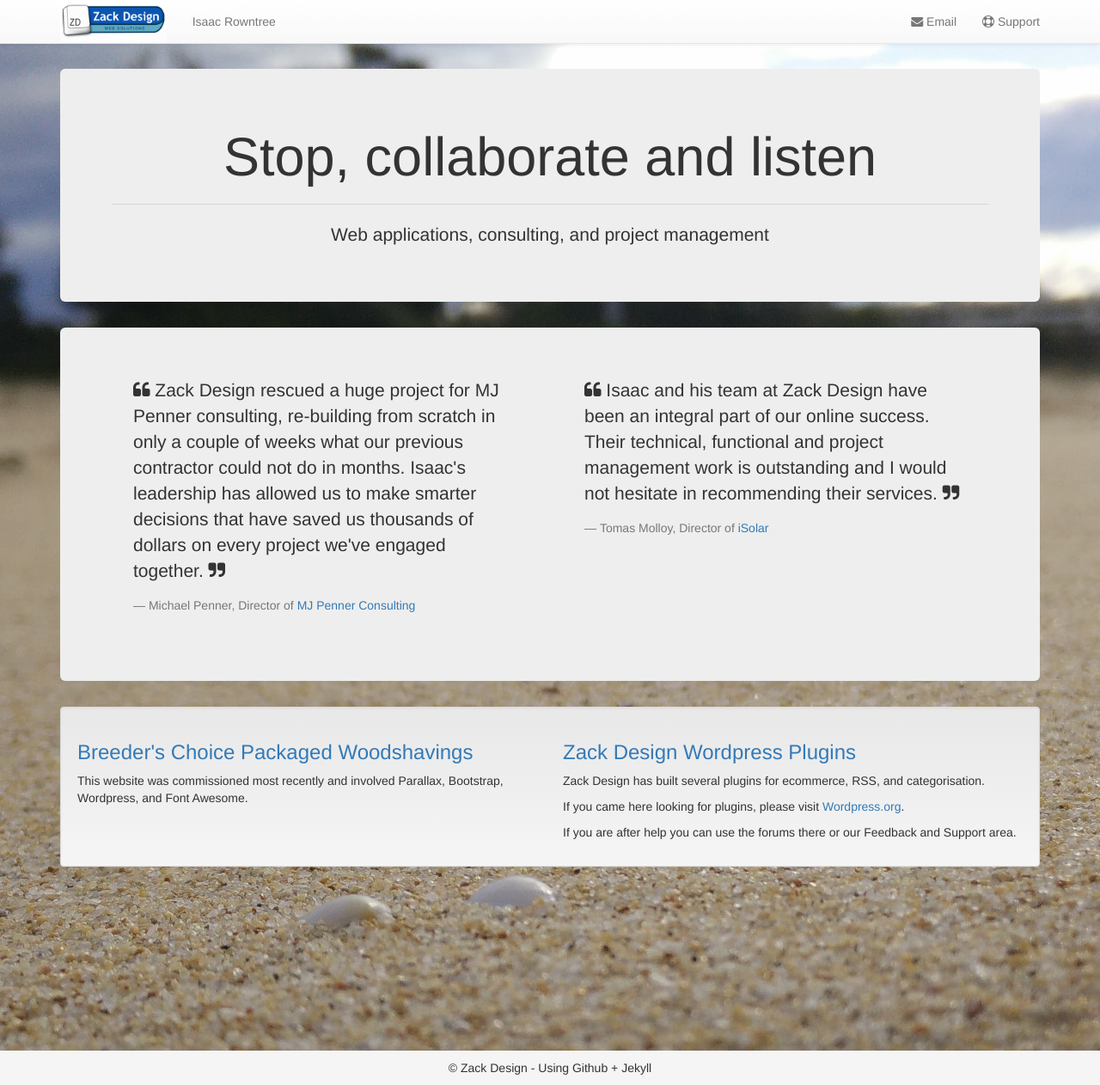
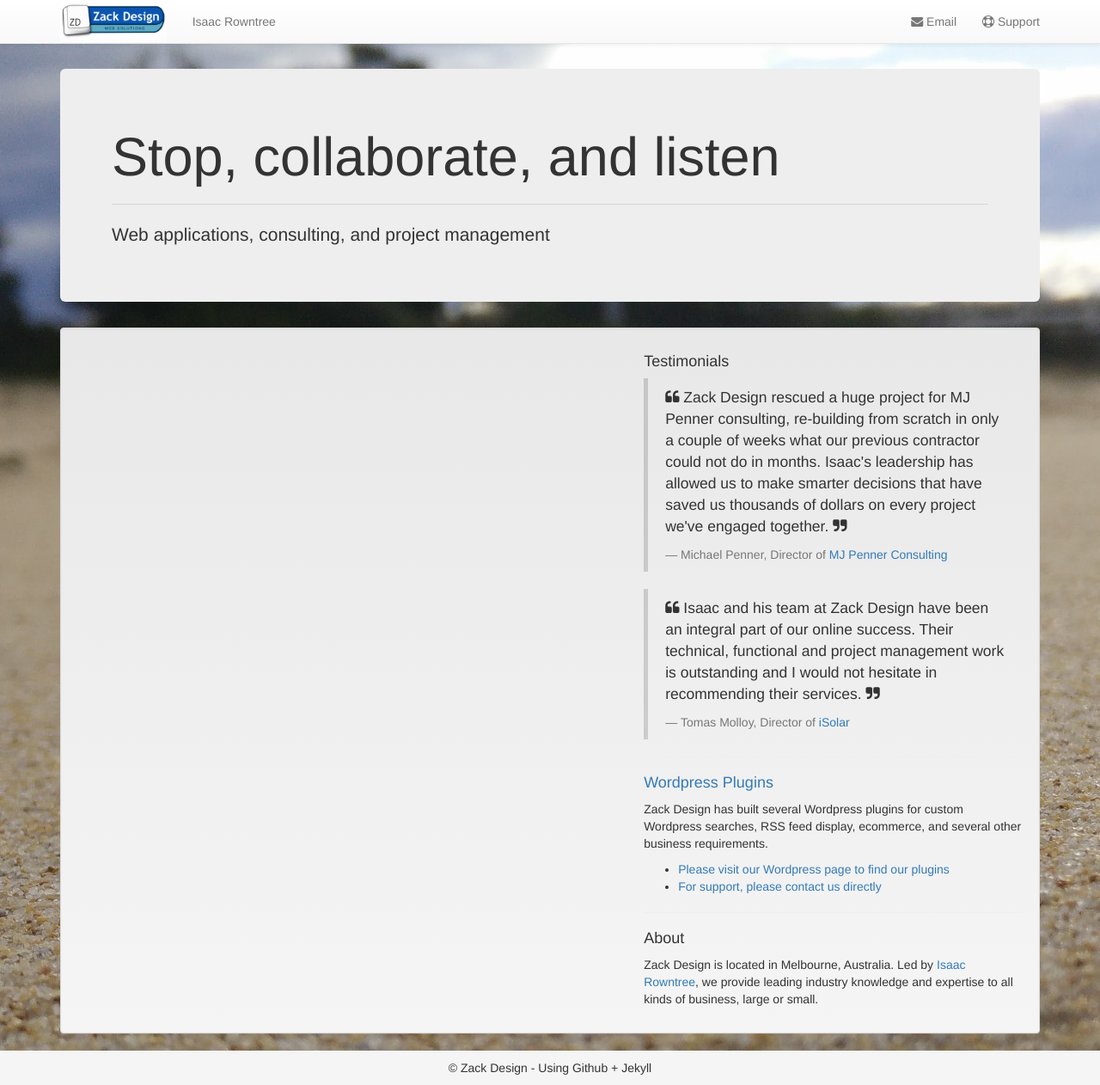
Before and after one commit to zackdesign/zackdesign.github.io, a Jekyll site: the page built from index.html, in a window 1280 px wide and 1262 px high. Shown: the whole window at 86% size. Built offline with Jekyll 4.4.1, drawn with Linux system fonts in a browser that asks for light colours; nearby versions of some CDN libraries.

Commit message:
New posts and layout

```diff
--- /dev/null
+++ b/_includes/sidebar.html
@@ -0,0 +1,29 @@
+<div class="sidebar-module testimonial">
+    <h4>Testimonials</h4>
+
+        <blockquote>
+        <p><i class="fa fa-quote-left"></i> Zack Design rescued a huge project for MJ Penner consulting, re-building from scratch in only a couple of weeks what our previous contractor could not do in months. Isaac's leadership has allowed us to make smarter decisions that have saved us thousands of dollars on every project we've engaged together. <i class="fa fa-quote-right"></i></p>
+        <footer>Michael Penner, Director of <a href="http://michaelpenner.com/">MJ Penner Consulting</a></footer>
+        </blockquote>
+
+
+        <blockquote>
+        <p><i class="fa fa-quote-left"></i> Isaac and his team at Zack Design have been an integral part of our online success. Their technical, functional and project management work is outstanding and I would not hesitate in recommending their services. <i class="fa fa-quote-right"></i></p>
+        <footer>Tomas Molloy, Director of <a href="http://isolar.com.au/">iSolar</a></footer>
+        </blockquote>
+</div>
+<hr>
+<div class="sidebar-module">
+    <h4><a href="http://profiles.wordpress.org/zackdesign/">Wordpress Plugins</a></h4>
+    <p>Zack Design has built several Wordpress plugins for custom Wordpress searches, RSS feed display, ecommerce, and several other business requirements.</p>
+    <ul>
+        <li><a href="http://profiles.wordpress.org/zackdesign/">Please visit our Wordpress page to find our plugins</a></li>
+        <li><a href="https://zackdesign.uservoice.com/">For support, please contact us directly</a></li>
+    </ul>
+</div>
+<hr>
+<div class="sidebar-module">
+    <h4>About</h4>
+    <p>Zack Design is located in Melbourne, Australia. Led by <a href="https://isaacrowntree.com">Isaac Rowntree</a>,
+    we provide leading industry knowledge and expertise to all kinds of business, large or small.</p>
+</div>
--- a/_layouts/default.html
+++ b/_layouts/default.html
@@ -30,9 +30,21 @@
     </div>
 
     <div class="container">
-
-    {{ content }}
-
+        <div class="jumbotron">
+            <h1>Stop, collaborate, and listen</h1>
+            <hr>
+            <p class="lead">{{ site.description }}</p>
+        </div>
+        <div class="well">
+            <div class="row">
+                <div class="col-sm-6">
+                    {{ content }}
+                </div>
+                <div class="col-sm-5 col-sm-offset-1">
+                    {% include sidebar.html %}
+                </div>
+            </div>
+        </div>
     </div>
 
     <div class="footer">
--- a/index.html
+++ b/index.html
@@ -2,43 +2,12 @@
 layout: default
 ---
 
+{% for post in site.posts %}
 
-	<div class="jumbotron">
-		<h1 class="text-center">Stop, collaborate and listen</h1>
-		<hr>
-        <p class="lead text-center">{{ site.description }}</p>
-	</div>
+    <div class="blog-post">
+        <h2 class="blog-post-title">{{ post.title }}</h2>
+        <p class="blog-post-meta">{{ post.date | date_to_string }}</p>
+        {{ post.content }}
+    </div>
 
-	<div class="jumbotron">
-
-		<div class="row">
-			<div class="col-md-6">
-				<blockquote>
-				<p><i class="fa fa-quote-left"></i> Zack Design rescued a huge project for MJ Penner consulting, re-building from scratch in only a couple of weeks what our previous contractor could not do in months. Isaac's leadership has allowed us to make smarter decisions that have saved us thousands of dollars on every project we've engaged together. <i class="fa fa-quote-right"></i></p>
-				<footer>Michael Penner, Director of <a href="http://michaelpenner.com/">MJ Penner Consulting</a></footer>
-				</blockquote>
-			</div>
-			<div class="col-md-6">
-				<blockquote>
-				<p><i class="fa fa-quote-left"></i> Isaac and his team at Zack Design have been an integral part of our online success. Their technical, functional and project management work is outstanding and I would not hesitate in recommending their services. <i class="fa fa-quote-right"></i></p>
-				<footer>Tomas Molloy, Director of <a href="http://isolar.com.au/">iSolar</a></footer>
-				</blockquote>
-			</div>
-		</div>
-	</div>
-
-	<div class="well">
-
-		<div class="row">
-			<div class="col-md-6">
-				<h3><a href="http://breederschoice.com.au">Breeder's Choice Packaged Woodshavings</a></h3>
-				<p>This website was commissioned most recently and involved Parallax, Bootstrap, Wordpress, and Font Awesome.</p>
-			</div>
-			<div class="col-md-6">
-				<h3><a href="http://profiles.wordpress.org/zackdesign/">Zack Design Wordpress Plugins</a></h3>
-				<p>Zack Design has built several plugins for ecommerce, RSS, and categorisation.</p>
-				<p>If you came here looking for plugins, please visit <a href="http://profiles.wordpress.org/zackdesign/">Wordpress.org</a>.</p>
-				<p>If you are after help you can use the forums there or our Feedback and Support area.</p>
-			</div>
-		</div>
-	</div>
+{% endfor %}
```
Also changed, not shown: 404.html (deleted, +0 -108 lines), 1 other file.
